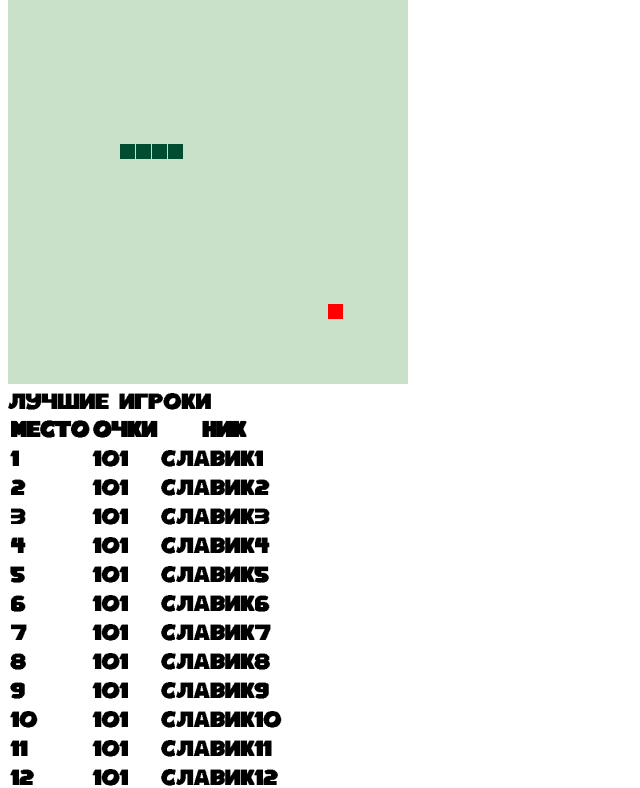
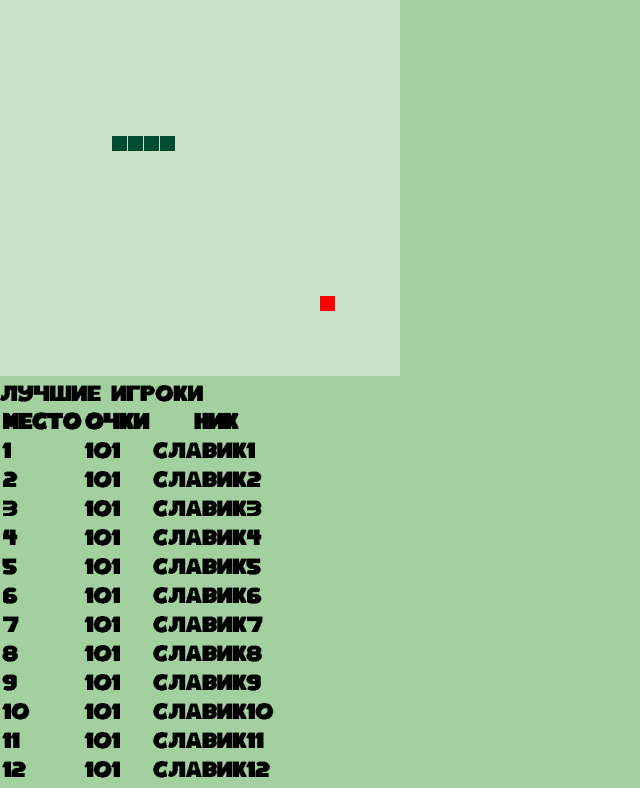
Before and after one commit to MelnikovDenis/Snake, a plain HTML site: page index.html in a window 1280 px wide. Shown: the part 127-915 px from the top of the page, without its empty margins (0-640 px from the left). Drawn offline with Linux system fonts and the light colour scheme.

Commit message:
Стилизация заднего фона

```diff
--- a/source/css/indexStyle.css
+++ b/source/css/indexStyle.css
@@ -7,6 +7,13 @@
     font-family: Sonic, Arial;
 }
 
+body, html {
+    margin: 0px;
+    padding: 0px;
+    width: 100%;
+    background: #a2d09f;
+}
+
 canvas {
     background: #c9e1c9;
 }
```
